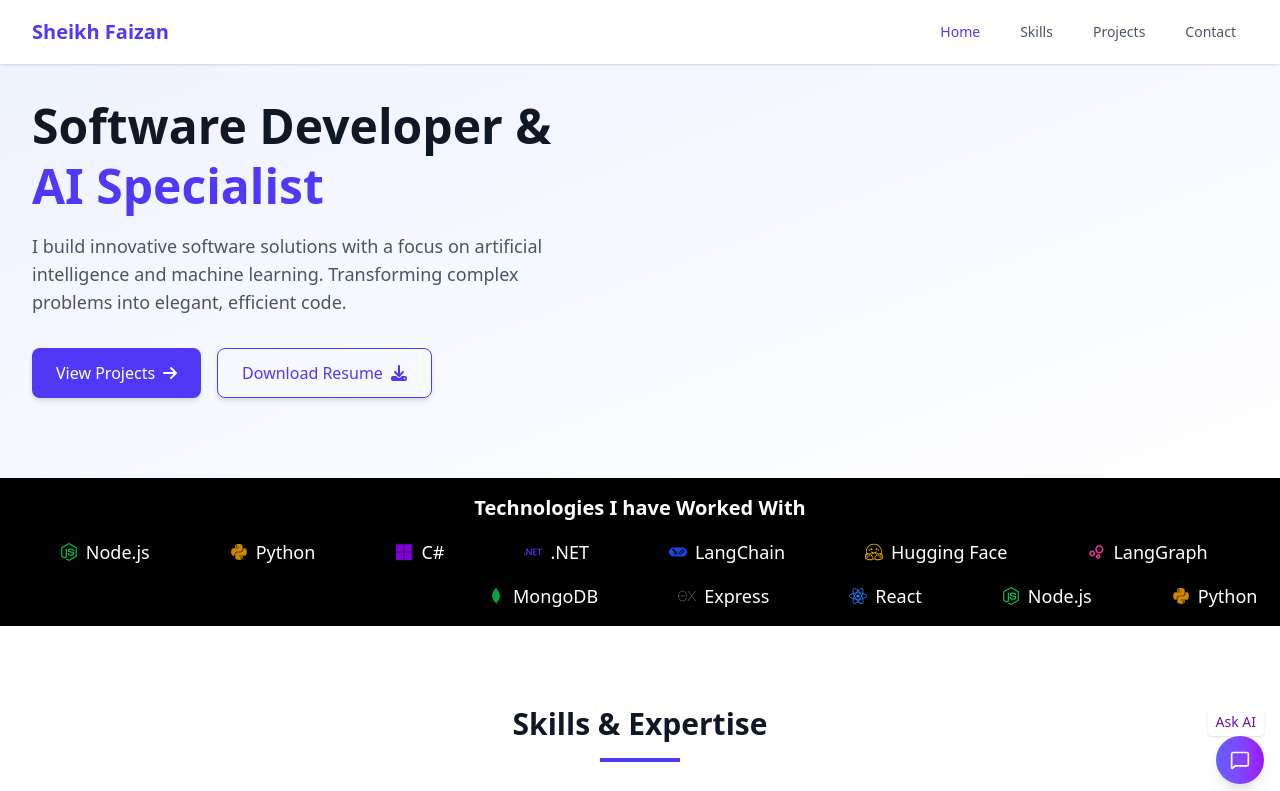
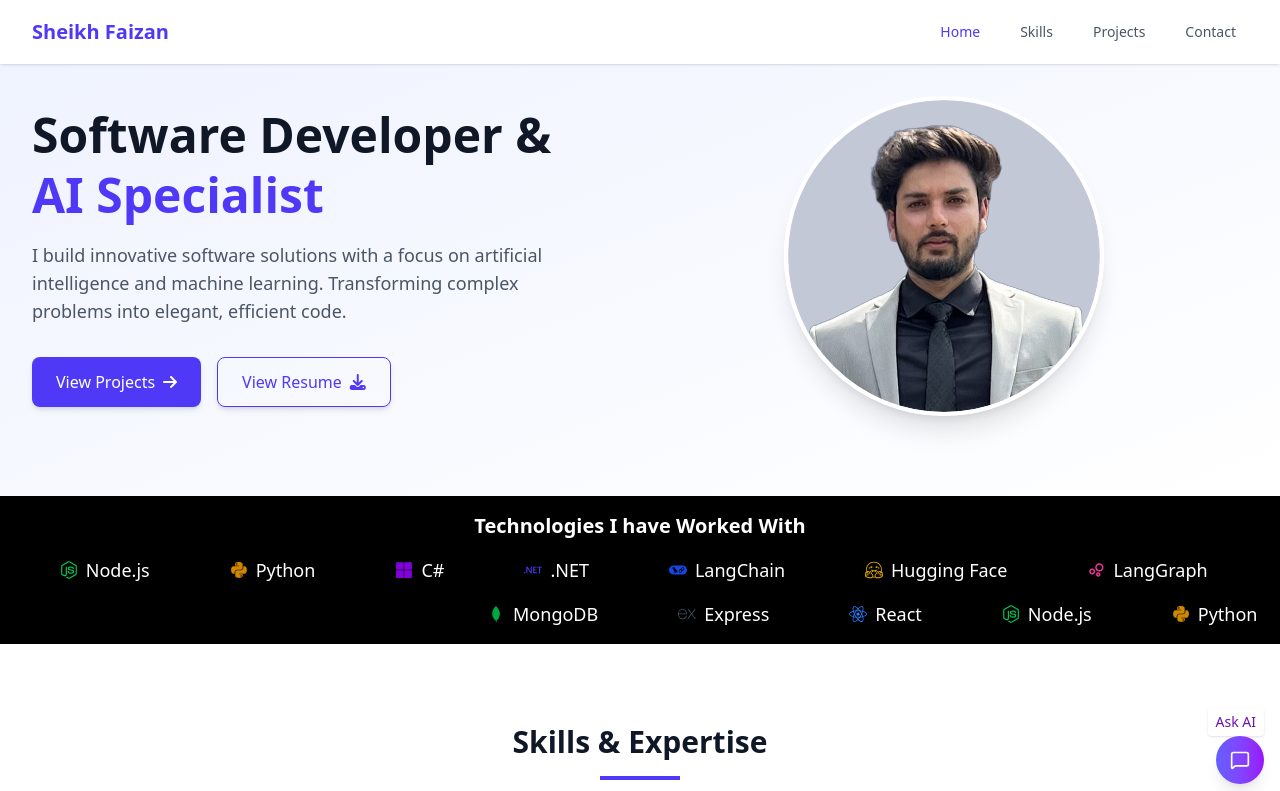
Before and after one commit to shkhfzn9/portfolio, a React (Vite) app: page / in a window 1280 px wide. Shown: the top 791 px of the page. Built offline with nearby package versions, Linux system fonts and the light colour scheme; no server answers.

Commit message:
Updated profile

```diff
--- a/src/components/sections/Hero.jsx
+++ b/src/components/sections/Hero.jsx
@@ -1,5 +1,6 @@
 import React from "react";
 import Button from "../common/Button";
+import profilePicture from "../../assets/profilePicture.png";
 
 const Hero = ({ id }) => {
   return (
@@ -28,21 +29,27 @@ const Hero = ({ id }) => {
               >
                 View Projects <i className="fas fa-arrow-right ml-2"></i>
               </Button>
-              <Button>
-                Download Resume <i className="fas fa-download ml-2"></i>
-              </Button>
+              <a
+                href="/Sheikh_Faizan[backend_Ai]_CV.pdf"
+                target="_blank"
+                rel="noopener noreferrer"
+              >
+                <Button>
+                  View Resume <i className="fas fa-download ml-2"></i>
+                </Button>
+              </a>
             </div>
           </div>
           {/* for my image */}
-          {/* <div className="md:w-1/2 flex justify-center">
+          <div className="md:w-1/2 flex justify-center">
             <div className="relative w-64 h-64 md:w-80 md:h-80 rounded-full overflow-hidden border-4 border-white shadow-xl">
               <img
-                src="https://readdy.ai/api/search-image?query=Professional%20portrait%20of%20a%20male%20software%20developer%20with%20a%20friendly%20expression%2C%20wearing%20smart%20casual%20attire.%20The%20photo%20has%20a%20clean%2C%20minimalist%20background%20with%20soft%20lighting%20highlighting%20the%20subject.%20Modern%20professional%20headshot%20style%20with%20neutral%20colors.&width=400&height=400&seq=13&orientation=squarish"
+                src={profilePicture}
                 alt="Sheikh Faizan - Software Developer"
                 className="w-full h-full object-cover object-top"
               />
             </div>
-          </div> */}
+          </div>
         </div>
       </div>
     </section>
```
Also changed, not shown: src/assets/profilePicture.png (added), 1 other file (tests, documents, lock files or other folders).
